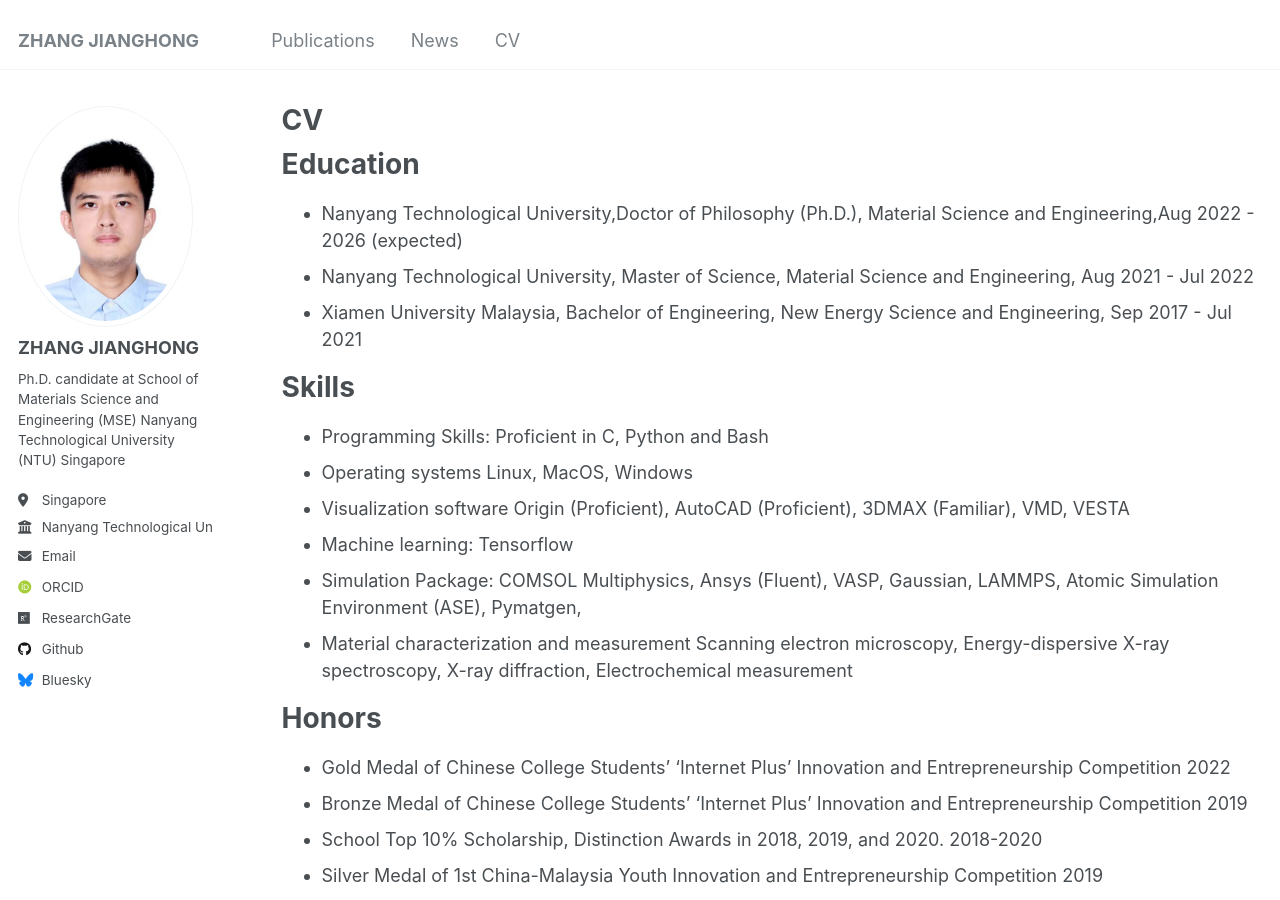
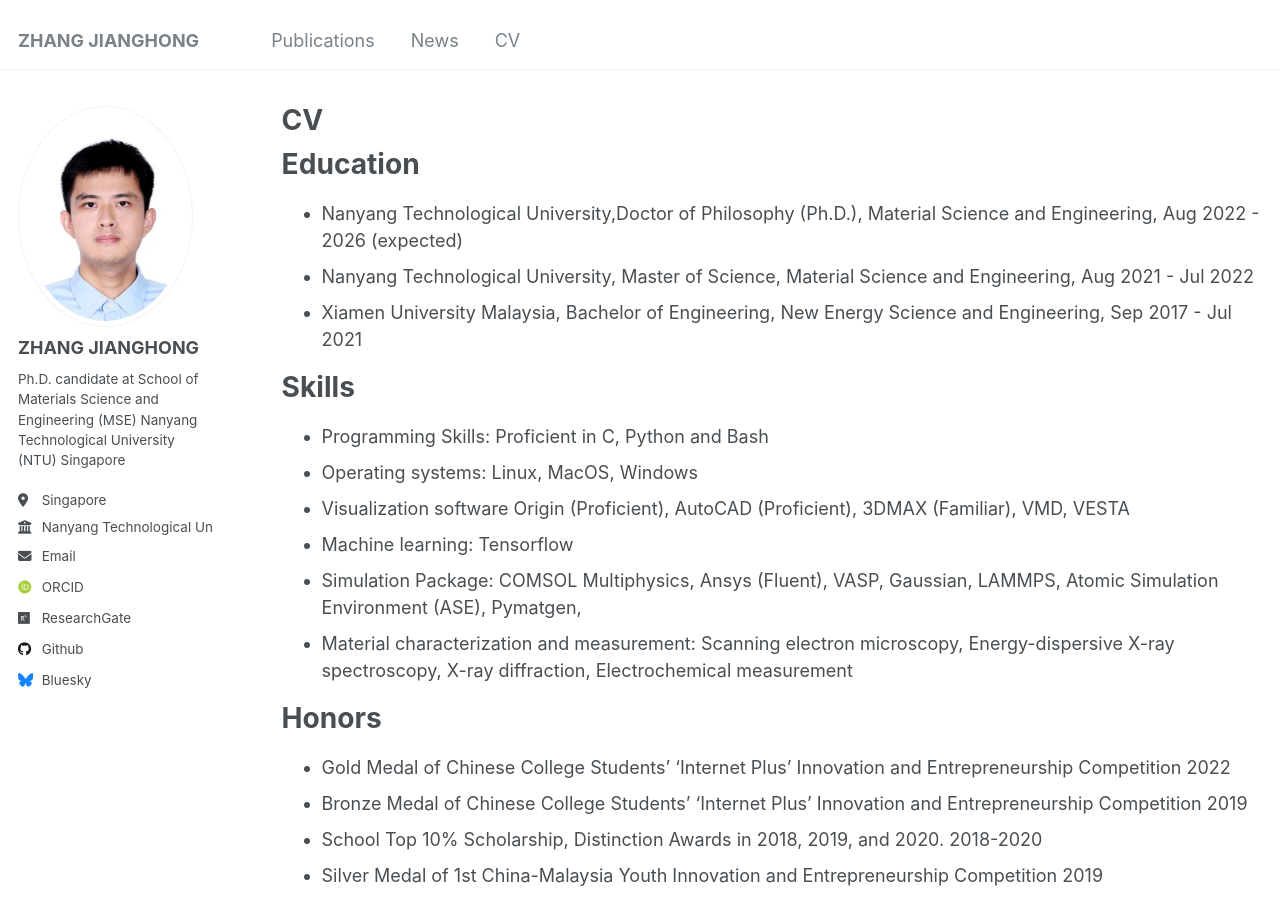
Before and after one commit to zjh990724/zjh990724.github.io, a Jekyll site: the page built from _pages/cv.md, in a window 1280 px wide and 900 px high. Built offline with Jekyll 4.4.1, drawn with Linux system fonts in a browser that asks for light colours; some web fonts are replaced.

Commit message:
Update cv.md

```diff
--- a/_pages/cv.md
+++ b/_pages/cv.md
@@ -9,19 +9,18 @@ author_profile: true
 
 Education
 ======
-* Nanyang Technological University,Doctor of Philosophy (Ph.D.), Material Science and Engineering,Aug 2022 - 2026 (expected)
+* Nanyang Technological University,Doctor of Philosophy (Ph.D.), Material Science and Engineering, Aug 2022 - 2026 (expected)
 * Nanyang Technological University, Master of Science, Material Science and Engineering, Aug 2021 - Jul 2022
 * Xiamen University Malaysia, Bachelor of Engineering, New Energy Science and Engineering, Sep 2017 - Jul 2021
 
 Skills
 ======
 *	Programming Skills:	Proficient in C, Python and Bash
-*	Operating systems	Linux, MacOS, Windows
+*	Operating systems:	Linux, MacOS, Windows
 *	Visualization software	Origin (Proficient), AutoCAD (Proficient), 3DMAX (Familiar), VMD, VESTA
 *	Machine learning:	Tensorflow
 *	Simulation Package:	COMSOL Multiphysics, Ansys (Fluent), VASP, Gaussian, LAMMPS, Atomic Simulation Environment (ASE), Pymatgen,
-*	Material characterization and
-measurement	Scanning electron microscopy, Energy-dispersive X-ray spectroscopy, X-ray diffraction, Electrochemical measurement
+*	Material characterization and measurement: Scanning electron microscopy, Energy-dispersive X-ray spectroscopy, X-ray diffraction, Electrochemical measurement
 
 Honors
 ======
```
